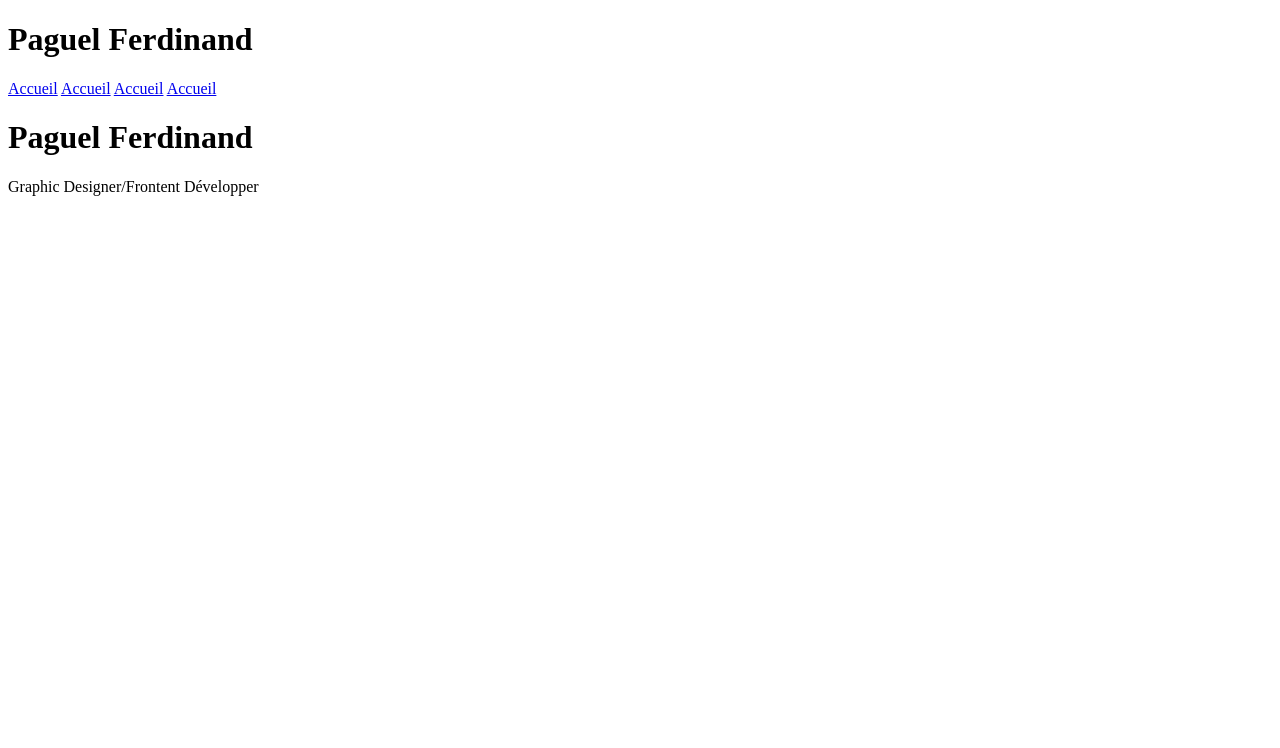
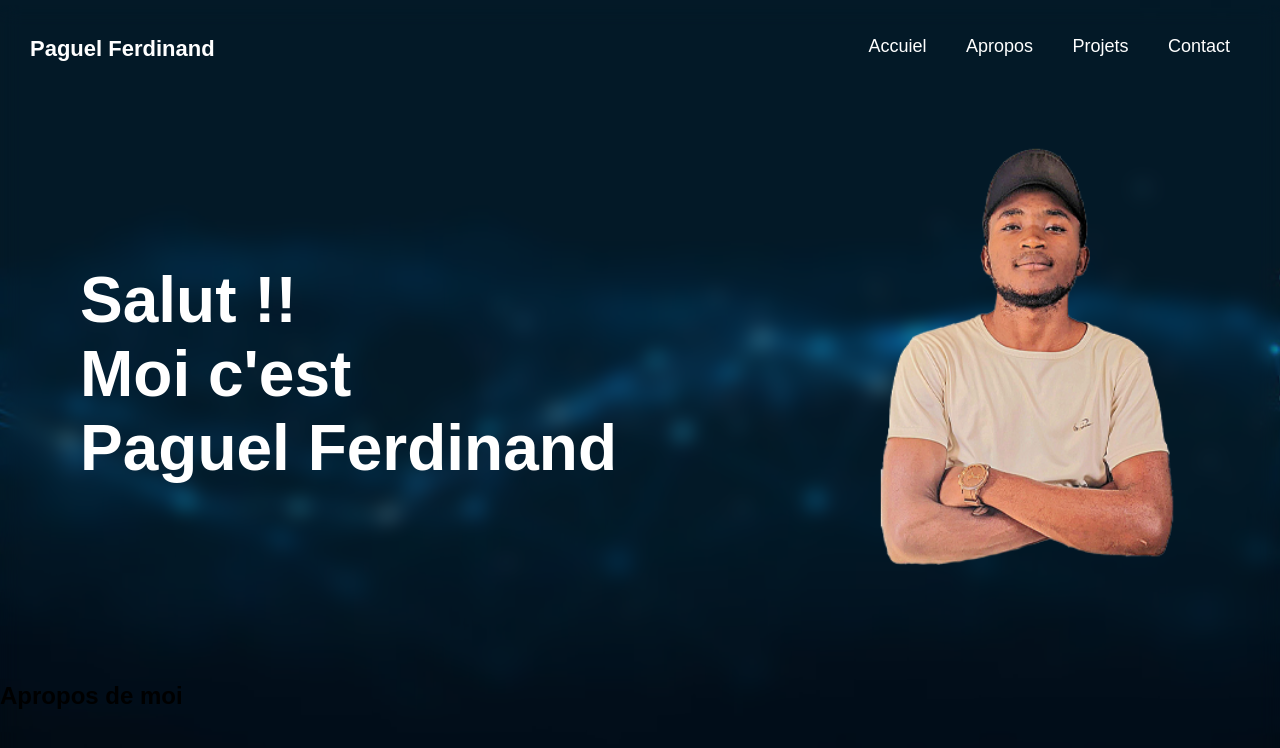
Before and after one commit to Paguel/Site, a plain HTML site: page index.html in a window 1280 px wide. Drawn offline with Linux system fonts and the light colour scheme.

Commit message:
mon deuxieme push

```diff
--- a/index.html
+++ b/index.html
@@ -1,26 +1,37 @@
 <!DOCTYPE html>
-<html lang="en">
+<html lang="fr">
 <head>
     <meta charset="UTF-8">
     <meta name="viewport" content="width=device-width, initial-scale=1.0">
-    <title>portofolio</title>
+    <title>Portfolio | Paguel Ferdinand</title>
     <link rel="stylesheet" href="style.css">
 </head>
 <body>
 
     <header>
-
-        <div class="logo">
-            <h1>Paguel Ferdinand</h1>
+        <div class="container">
+            <div class="logo">
+                <h1>Paguel Ferdinand</h1>
+            </div>
             <nav class="navbars">
-                <a href="#Hom">Accueil</a>
-                <a href="#About">Accueil</a>
-                <a href="#Projets">Accueil</a>
-                <a href="#Contact Us">Accueil</a>
+                <a href="#Accuiel">Accuiel</a>
+                <a href="#about">Apropos</a>
+                <a href="#projects">Projets</a>
+                <a href="#contact">Contact</a>
             </nav>
         </div>
     </header>
-    <h1>Paguel Ferdinand</h1>
-    <span>Graphic Designer/Frontent Développer</span>
+
+    <section id="home">
+        <h1>Salut !! <br> Moi c'est <br> Paguel Ferdinand</h1>
+        <div class="image">
+            <img src="moi sans font.png" alt="image">
+        </div>
+    </section>
+
+    <section id="about">
+        <h1>Apropos de moi</h1>
+    </section>
+
 </body>
 </html>
--- a/style.css
+++ b/style.css
@@ -1,3 +1,60 @@
+header{
+    height: 45px; /* Fixe la hauteur du header */
+    margin-top: 5px;
+    width: 100%;
+    padding-top: 1rem;
+}
+header .container{
+    display: flex;
+    justify-content: space-between;
+}
+header .container .navbars{
+    margin: 15px;
+}
+header .container .navbars a{
+    text-decoration: none;
+    color: rgb(255, 255, 255);
+    font-size: 18px;
+    margin-right: 35px;
+}
+header .container .navbars a:hover{
+    color: aquamarine;
+}
 body{
-    background-image: url();
+    font-family: Arial, Helvetica, sans-serif;
+    background-image: url("images - 2024-08-10T000604.229.jpeg");
+    background-repeat: no-repeat;
+    background-size: cover; /* L'image couvre toute la page */
+    backdrop-filter: blur(10px);
+    background-position: center;
+    height: 100vh;
+    margin: 0; /* Supprime les marges par défaut */
+    z-index: -1; /* Place l'image derrière le contenu */
 }
+header .container .logo{
+    color: rgb(255, 255, 255);
+    font-size: 11px;
+    margin-left: 30px;
+}
+#home{
+    margin-left: 5rem;
+    display: flex;
+    justify-content: space-between;
+    padding-top: 1rem;
+}
+#home h1{
+    font-size: 4rem;
+    color: white;
+    padding-top: 8rem;
+}
+#home p{
+    font-size: 25px;
+    height: 50px;
+}
+.image{
+    margin-right: 6rem;
+    padding-top: 1rem;
+}
+.image img{
+    height: 35rem;
+}
```
Also changed, not shown: images - 2024-08-10T000604.229.jpeg (added), moi sans font.png (added).
